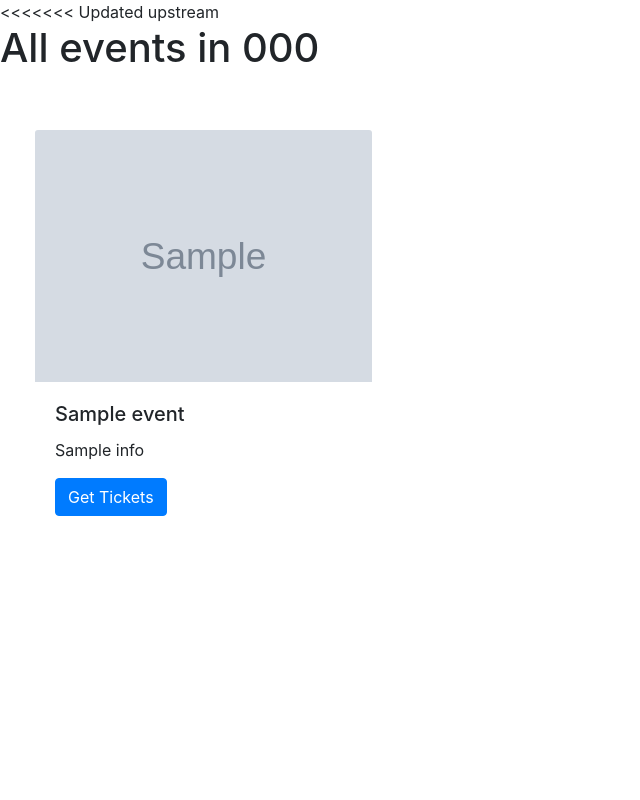
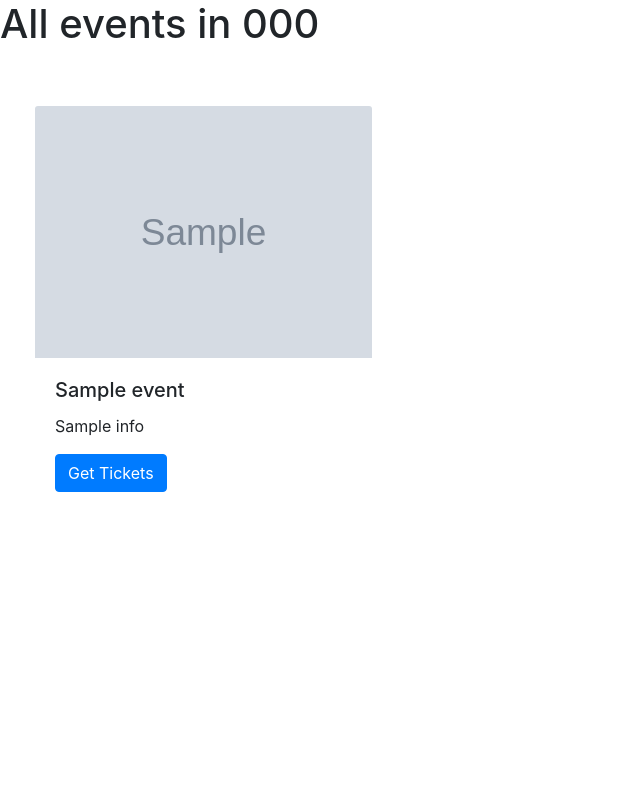
Before and after one commit to yiran-qi/one-day-at-a-time, a Flask app: template templates/all-events.html in a window 1280 px wide. Shown: the whole page, without its empty margins (0-640 px from the left). Run offline with Flask 2, Linux system fonts and the light colour scheme; the template is opened without the code that fills it: most values are stand-ins (such as "Sample title", 1, 10 or a date in 2020); grey boxes marked "Sample" are stand-in pictures; some libraries are stand-ins or nearby versions.

Commit message:
events page

```diff
--- a/templates/all-events.html
+++ b/templates/all-events.html
@@ -5,7 +5,6 @@
         <link rel="stylesheet" type="text/css" href="static/css/all-events.css?q={{ time }}" />
     </head>
     <body>
-<<<<<<< Updated upstream
         <h1>All events in {{ zipcode }}</h1>
         <div class="row">
         {% for event in list_of_events %}
```
